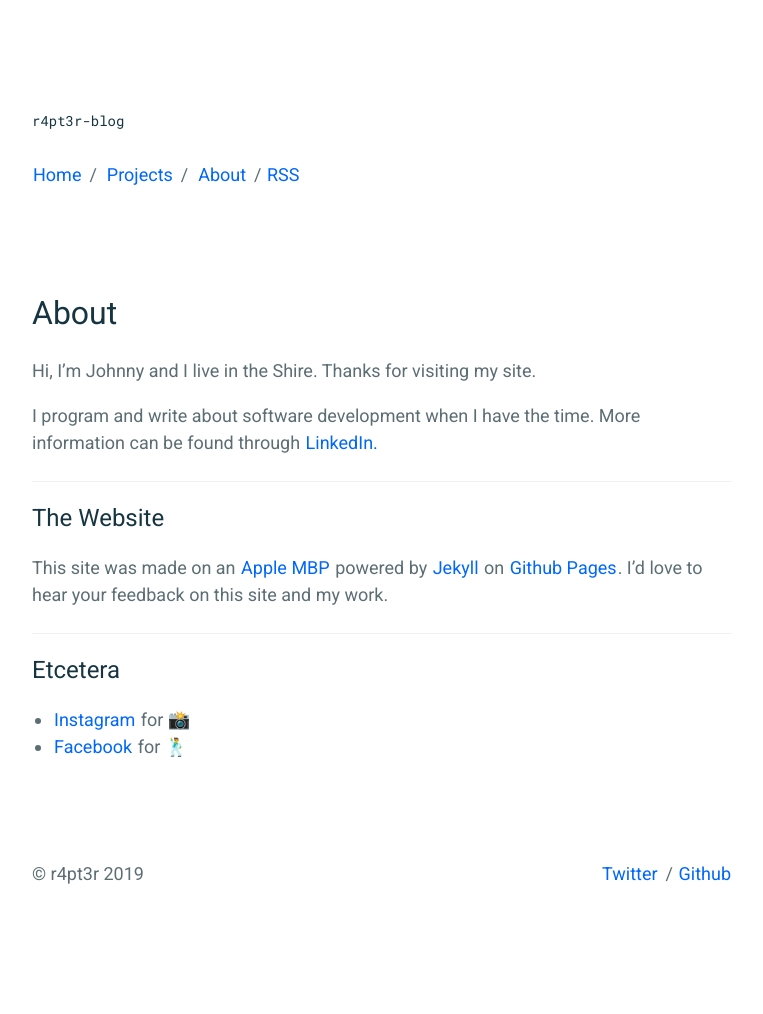
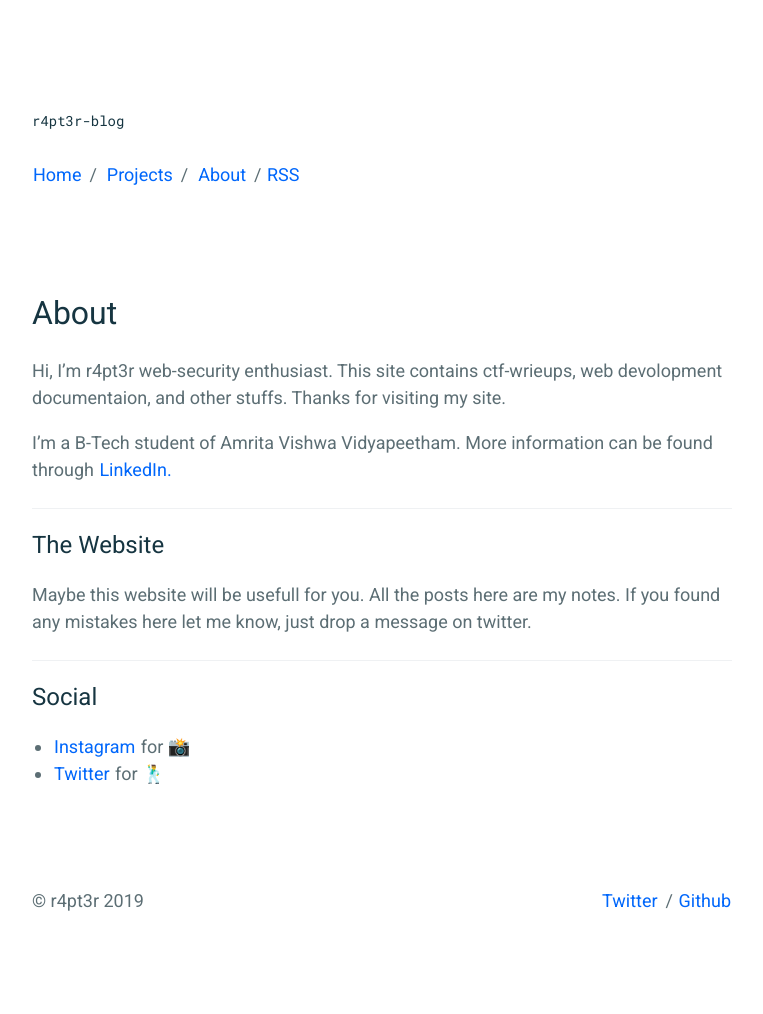
Before and after one commit to r4pt3r/r4pt3r.github.io, a Jekyll site: the page built from _pages/about.md, in a window 1280 px wide. Shown: the whole page, without its empty margins (258-1021 px from the left). Built offline with Jekyll 4.4.1, drawn with Linux system fonts in a browser that asks for light colours; before the commit the page ends 987 px from its top, so only the background shows below that.

Commit message:
Added anlaytics modified contents

```diff
--- a/_config.yml
+++ b/_config.yml
@@ -8,11 +8,11 @@ email: adarshk460@gmail.com
 twitter_username: adarsh_k_
 github_username: r4pt3r
 
-baseurl: "/" # the subpath of your site, e.g. /blog
+baseurl: "" # the subpath of your site, e.g. /blog
 url: "https://r4pt3r.github.io" # the base hostname & protocol for your site
 
-google_analytics_id: UA-1111111111-1
-disqus_id:
+google_analytics_id: UA-128242584-1
+disqus_id: r4pt3r
 
 # Build settings
 include: [_pages]
--- a/_pages/about.md
+++ b/_pages/about.md
@@ -3,19 +3,18 @@ layout: content
 title: About
 permalink: /about/
 ---
-Hi, I'm Johnny and I live in the Shire. Thanks for visiting my site.
+Hi, I'm r4pt3r web-security enthusiast. This site contains ctf-wrieups, web devolopment documentaion, and other      stuffs. Thanks for visiting my site.
 
-I program and write about software development when I have the time. More information can be found through <a href="https://www.linkedin.com/" data-network="LinkedIn" data-proofer-ignore>LinkedIn.</a>
+I'm a B-Tech student of Amrita Vishwa Vidyapeetham. More information can be found through <a href="https://www.linkedin.com/in/adarsh-k-706220166/" data-network="LinkedIn" data-proofer-ignore>LinkedIn.</a>
 
 ----
 
 ## The Website
-This site was made on an [Apple MBP](https://www.apple.com/) powered by [Jekyll](https://jekyllrb.com) on [Github Pages](https://pages.github.com).
-I'd love to hear your feedback on this site and my work.
+Maybe this website will be usefull for you. All the posts here are my notes. If you found any mistakes here let me know, just drop a message on twitter.
 
 ----
 
-## Etcetera
+## Social
 
 - [Instagram](https://www.instagram.com/adarsh_k_) for 📸
-- [Facebook](https://www.facebook.com/) for 🕺
+- [Twitter](https://twitter.com/adarsh_k_) for 🕺
```
Also changed, not shown: _pages/projects.md (+4 -10 lines), _posts/2019-02-14-Installing-Magento-2.md (+6 -4 lines), 10 other files.
